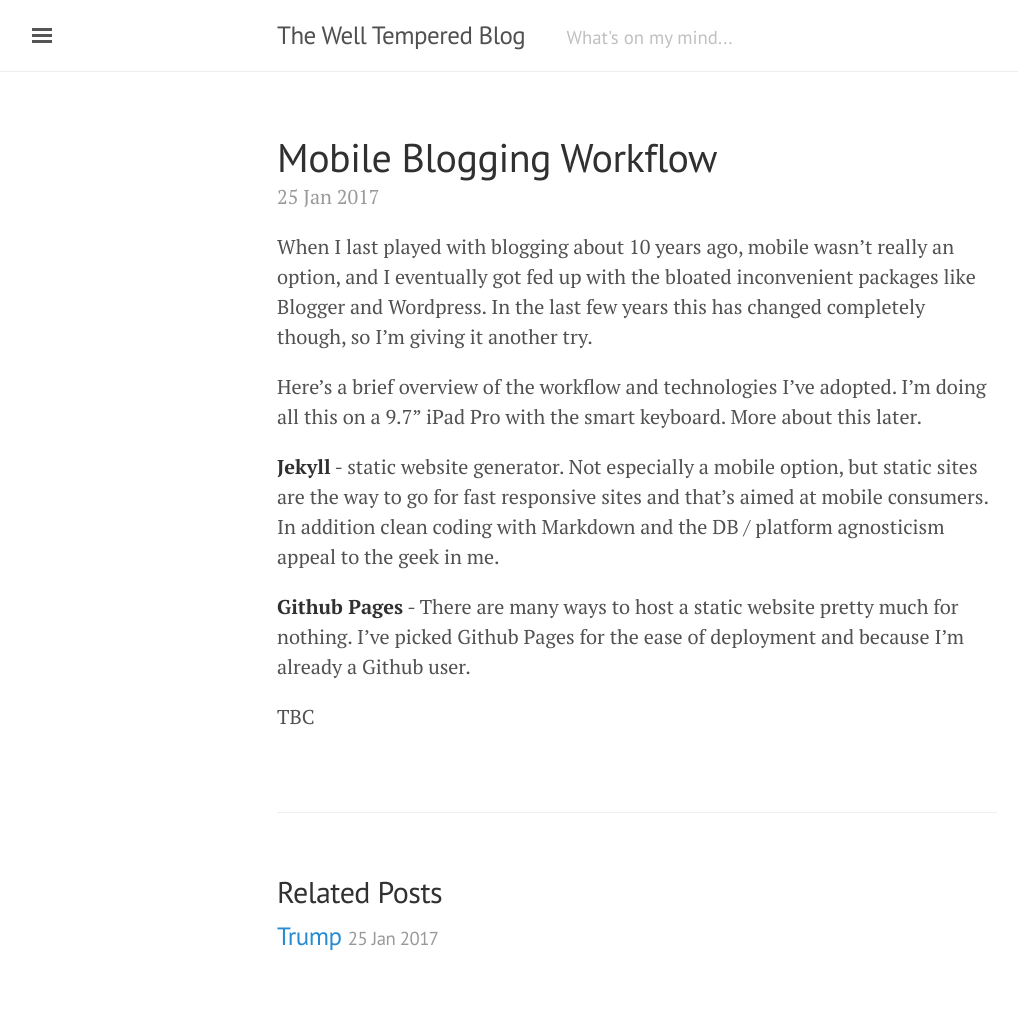
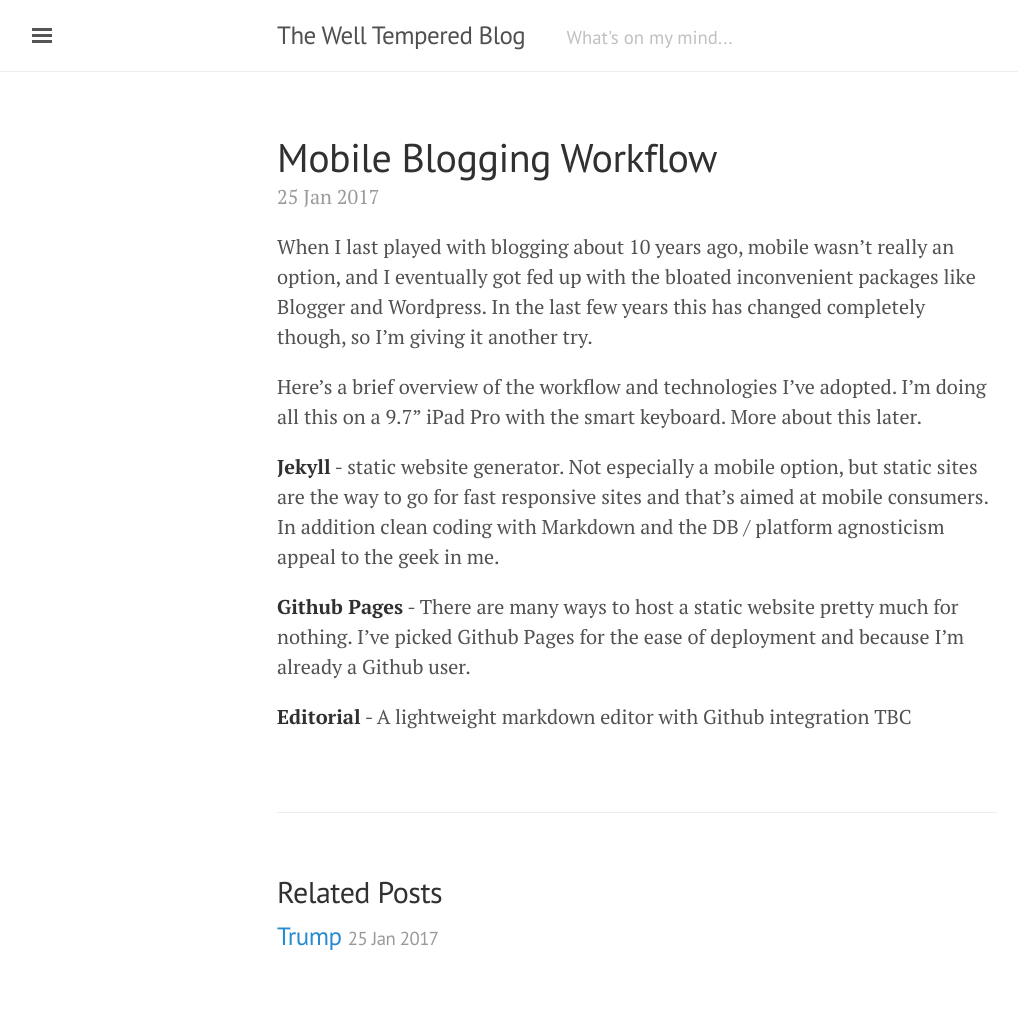
Before and after one commit to Richardtugwell/richardtugwell.github.io, a Jekyll site: the page built from _posts/2017-01-25-Mobile-Blogging-Workflow.md, in a window 1280 px wide. Shown: the whole page, without its empty margins (3-1021 px from the left). Built offline with Jekyll 4.4.1, drawn with Linux system fonts in a browser that asks for light colours; comment, search, counter and statistics services are not loaded.

Commit message:
Blog Post - Mobile Blogging Workflow

```diff
--- a/_posts/2017-01-25-Mobile-Blogging-Workflow.md
+++ b/_posts/2017-01-25-Mobile-Blogging-Workflow.md
@@ -12,4 +11,5 @@ Here's a brief overview of the workflow and technologies I've adopted. I'm doing
 
 **Github Pages** - There are many ways to host a static website pretty much for nothing. I've picked Github Pages for the ease of deployment and because I'm already a Github user.
 
+**Editorial** - A lightweight markdown editor with Github integration
 TBC
```
Also changed, not shown: other parts of _posts/2017-01-25-Mobile-Blogging-Workflow.md (+0 -1 lines).
